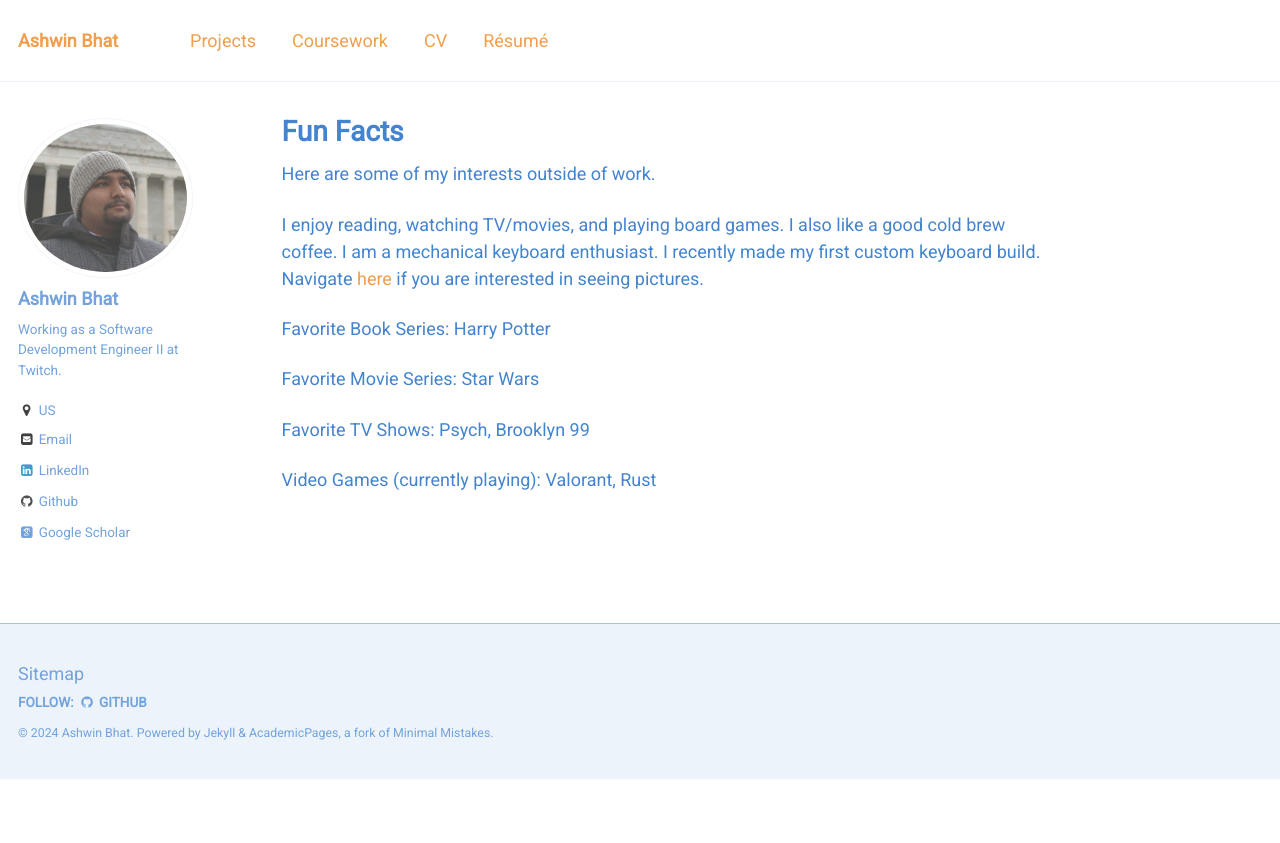
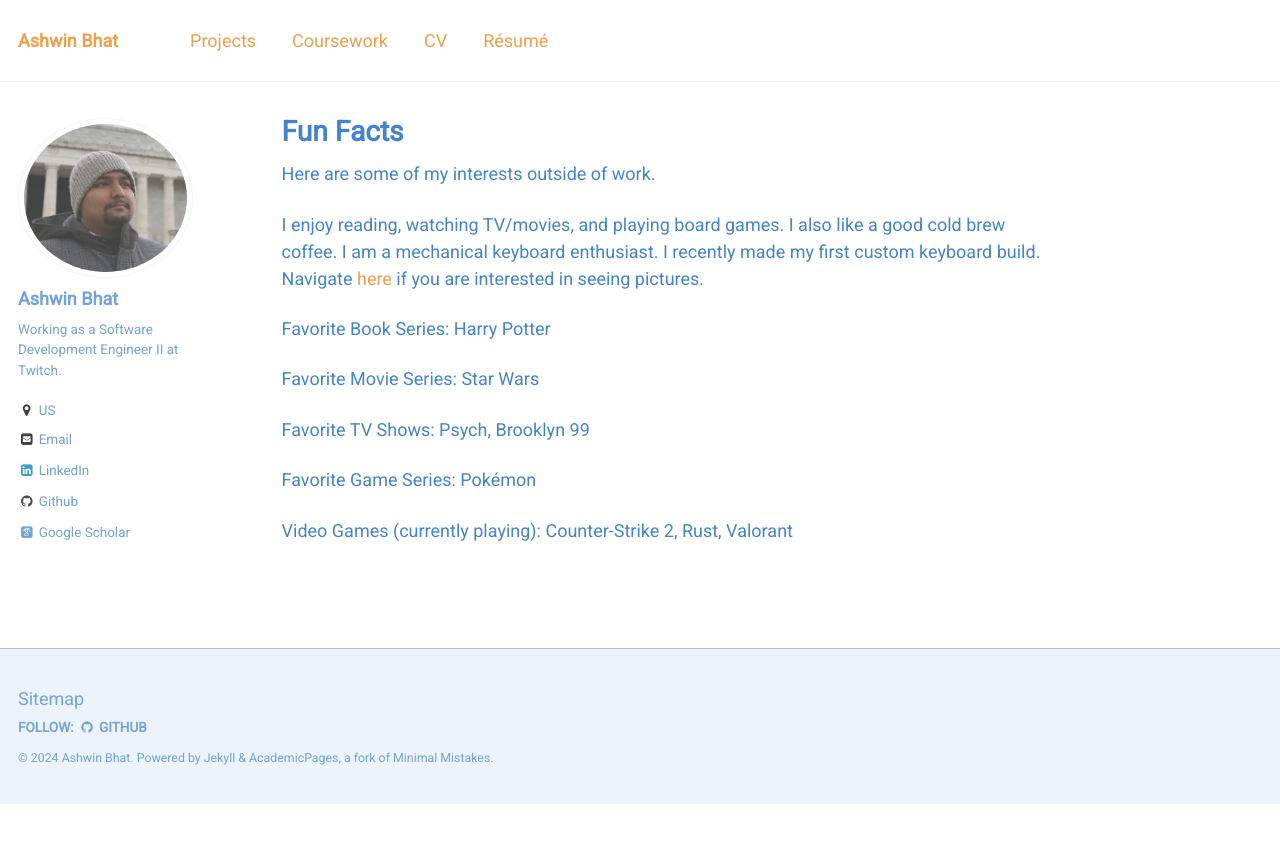
Before and after one commit to The-Shwin/the-shwin.github.io, a Jekyll site: the page built from _pages/fun_facts.md, in a window 1280 px wide. Shown: the top 843 px of the page. Built offline with Jekyll 4.4.1, drawn with Linux system fonts in a browser that asks for light colours; some web fonts are replaced.

Commit message:
Update fun_facts.md

```diff
--- a/_pages/fun_facts.md
+++ b/_pages/fun_facts.md
@@ -27,4 +27,6 @@ Favorite Movie Series: Star Wars
 
 Favorite TV Shows: Psych, Brooklyn 99
 
-Video Games (currently playing): Valorant, Rust
+Favorite Game Series: Pokémon
+
+Video Games (currently playing): Counter-Strike 2, Rust, Valorant
```
